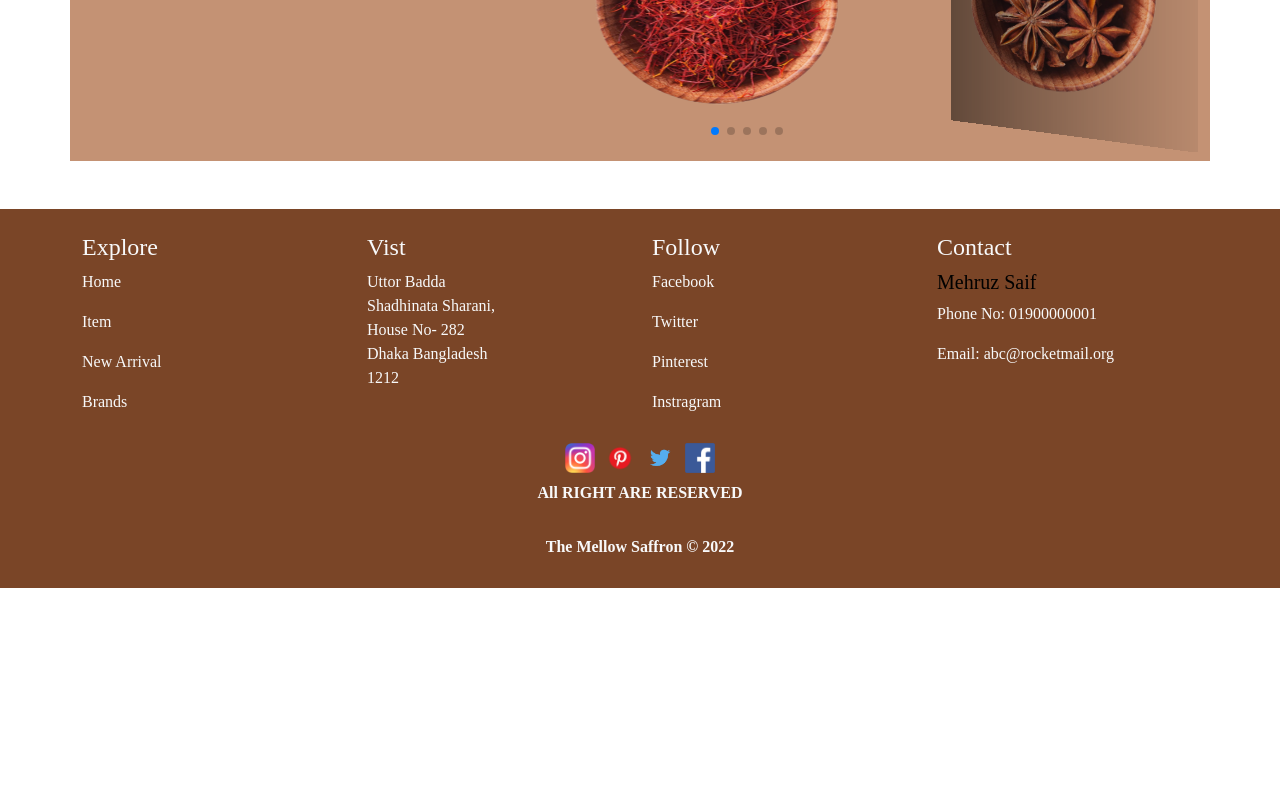
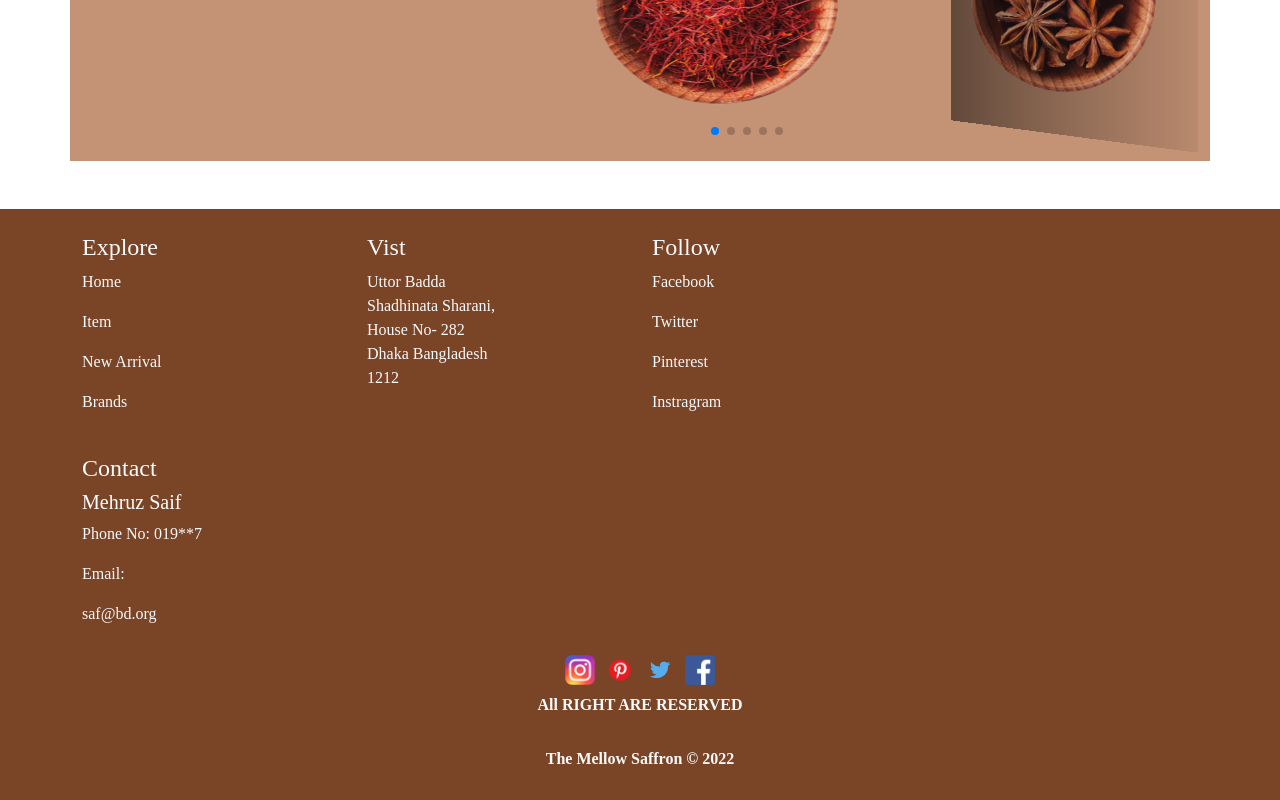
Before and after one commit to MehruzSaif/the-mellow-saffron-warehouse-management, a React (Create React App) app: page / in a window 1280 px wide. Shown: the part 1512-2312 px from the top of the page. Before the commit the page ends 2100 px from the top, so only its background shows below. Built offline with nearby package versions, Linux system fonts and the light colour scheme; no server answers; a web font is replaced by a local one.

Commit message:
footer changed

```diff
--- a/src/Pages/Shared/Footer/Footer.css
+++ b/src/Pages/Shared/Footer/Footer.css
@@ -20,3 +20,7 @@
 .bg-color {
     background-color: rgb(122, 69, 39);
 }
+
+h5 {
+    color: white;
+}
--- a/src/Pages/Shared/Footer/Footer.js
+++ b/src/Pages/Shared/Footer/Footer.js
@@ -31,11 +31,12 @@ const Footer = () => {
         <p>Pinterest</p>
         <p>Instragram</p>
     </div>
-    <div className="col">
+    <div className="col col-sm-12">
         <h4 className='mt-4'>Contact</h4>
         <h5>Mehruz Saif</h5>
-        <p>Phone No: 01900000001</p>
-        <p>Email: abc@rocketmail.org</p>
+        <p>Phone No: 019**7</p>
+        <p>Email:</p>
+        <p>saf@bd.org</p>
     </div>
   </div>
 </div>
```
